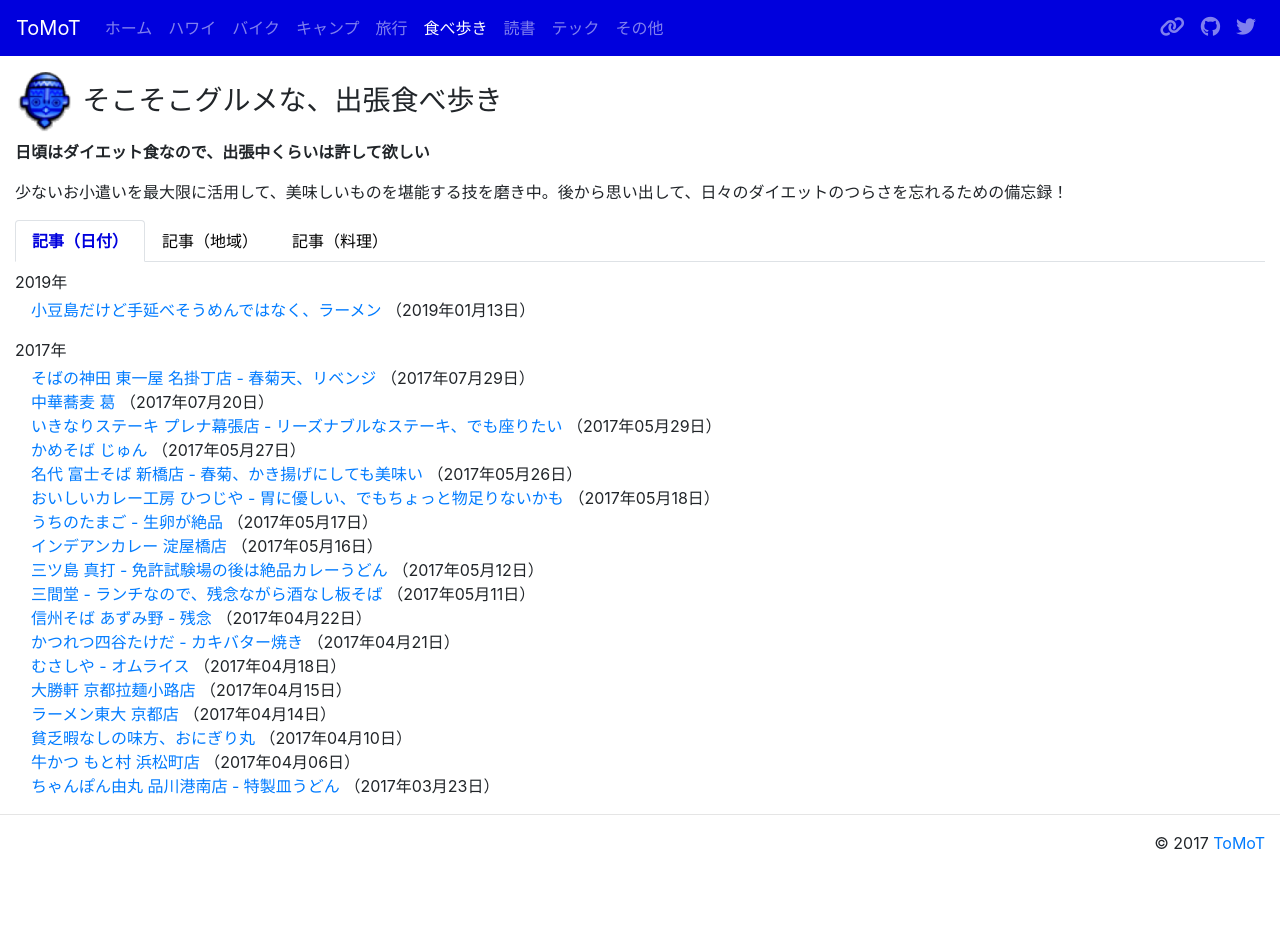
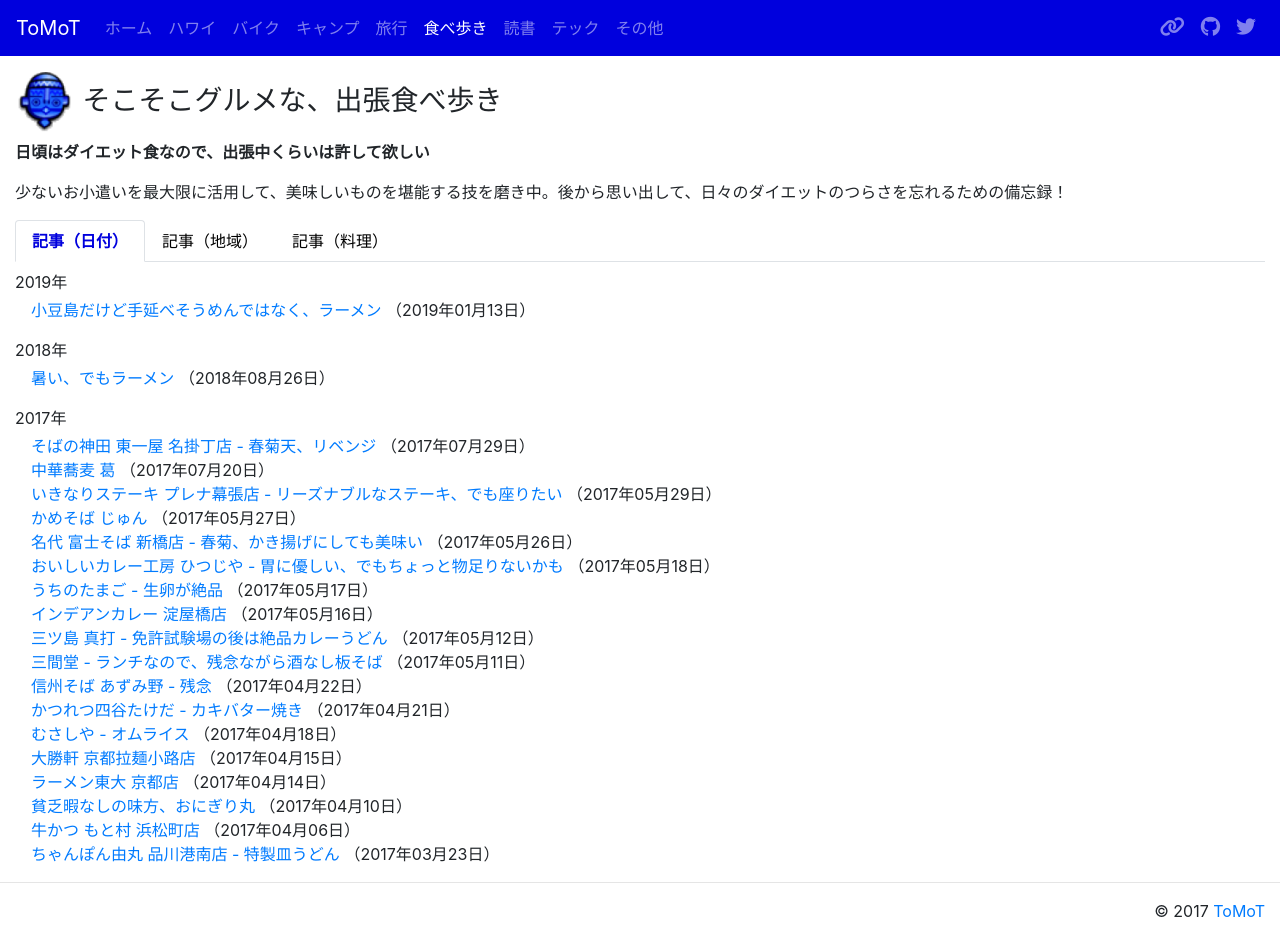
Before and after one commit to tomot/tomot.github.io, a Jekyll site: the page built from food.md, in a window 1280 px wide. Built offline with Jekyll 4.4.1, drawn with Linux system fonts in a browser that asks for light colours; nearby versions of some CDN libraries; before the commit the page ends 900 px from its top, so only the background shows below that.

Commit message:
add kinsei ramen

```diff
--- a/food.md
+++ b/food.md
@@ -27,6 +27,23 @@ title: ToMoT - 食べ歩き
           {% for post in category[1] %}
             {% capture year %}{{ post.date | date: "%Y" }}{% endcapture %}
             {% if year == "2019" %}
+              <li>
+                <a href="{{ post.url }}">{{ post.title }}</a>
+                （{{ post.date | date: "%Y年%m月%d日" }}）
+              </li>
+            {% endif %}
+          {% endfor %}
+        </ul>
+      {% endif %}
+    {% endfor %}
+
+    <p class="mb-1">2018年</p>
+    {% for category in site.categories %}
+      {% if category[0] == "食べ歩き" %}
+        <ul class="list-unstyled ml-3">
+          {% for post in category[1] %}
+            {% capture year %}{{ post.date | date: "%Y" }}{% endcapture %}
+            {% if year == "2018" %}
               <li>
                 <a href="{{ post.url }}">{{ post.title }}</a>
                 （{{ post.date | date: "%Y年%m月%d日" }}）
@@ -265,6 +282,22 @@ title: ToMoT - 食べ歩き
       {% endif %}
     {% endfor %}
 
+    <p class="mb-0">大阪府高槻市</p>
+    {% for category in site.categories %}
+      {% if category[0] == "食べ歩き" %}
+        <ul class="list-unstyled ml-4">
+          {% for post in category[1] %}
+            {% if post.tags contains "高槻市" %}
+              <li>
+                <a href="{{ post.url }}">{{ post.title }}</a>
+                （{{ post.date | date: "%Y年%m月%d日" }}）
+              </li>
+            {% endif %}
+          {% endfor %}
+        </ul>
+      {% endif %}
+    {% endfor %}
+
     <p class="mb-0">香川県小豆島</p>
     {% for category in site.categories %}
       {% if category[0] == "食べ歩き" %}
```
Also changed, not shown: _posts/2018-08-26-a.md (added, +47 -0 lines), 5 other files.
